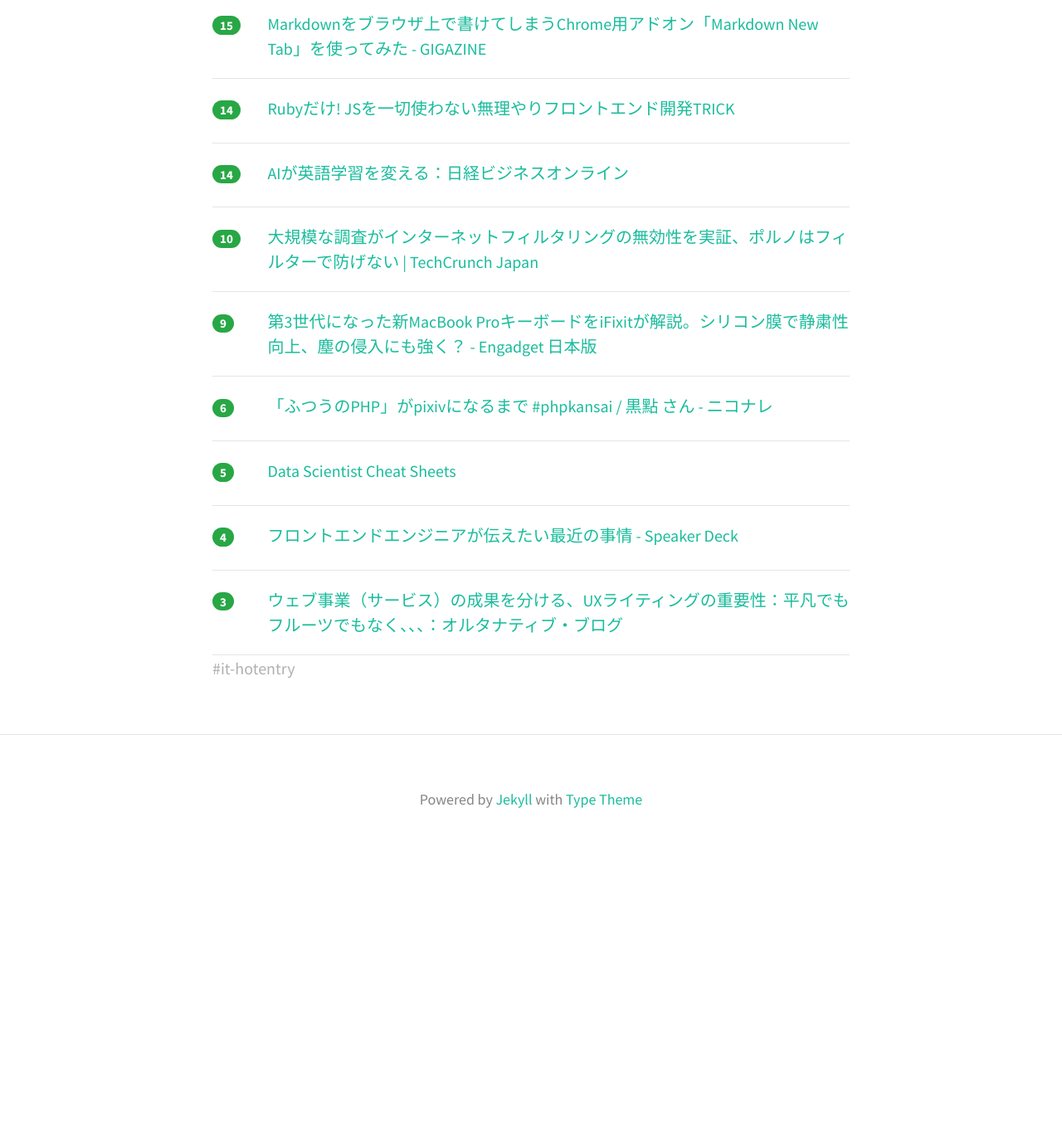
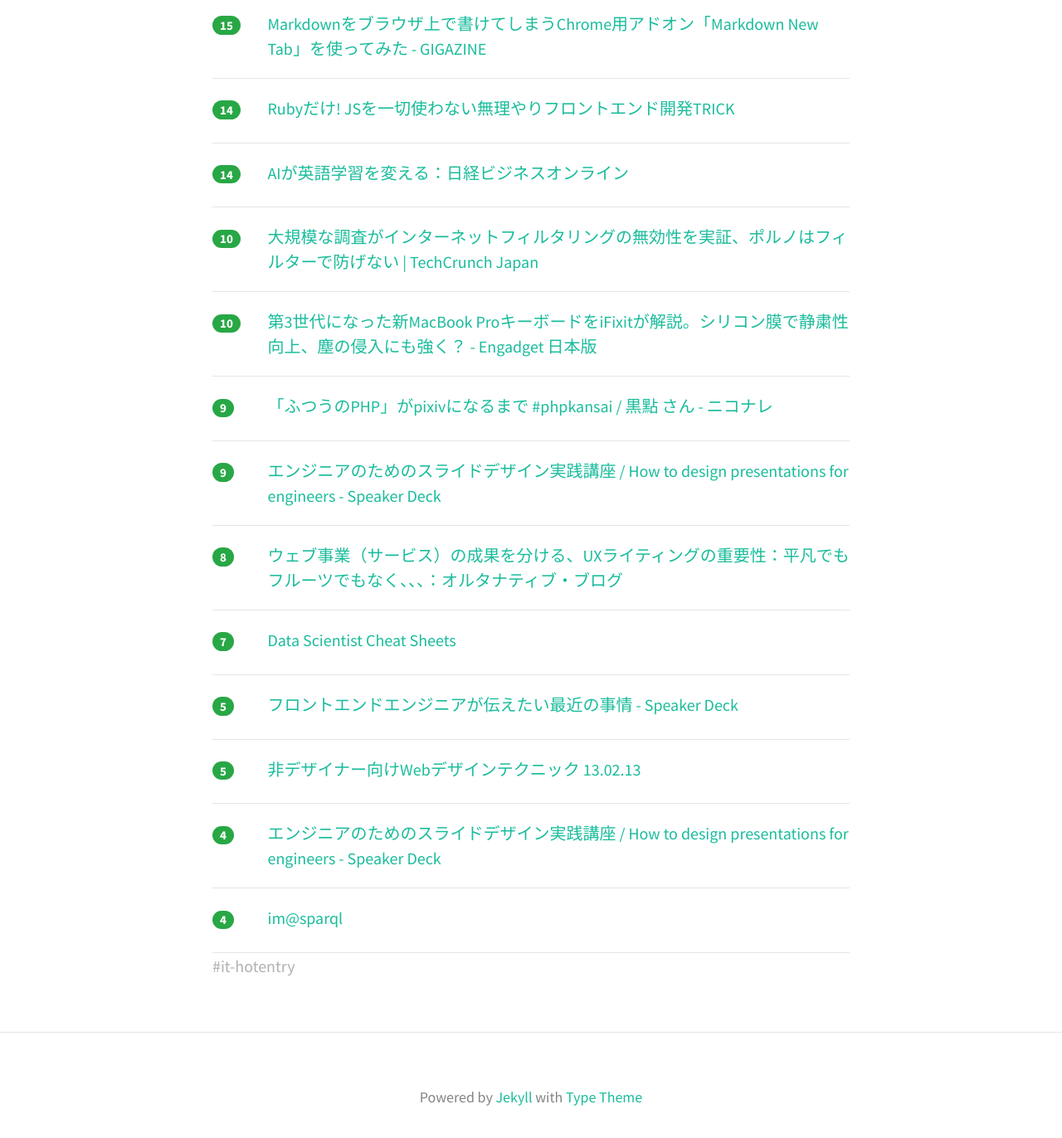
Before and after one commit to yatta47/hatena-matome-site, a Jekyll site: the page built from _posts/2018-07-15-hatena.md, in a window 1280 px wide and 1400 px high, scrolled down 381 px. Shown: the top 1372 px of the window at 83% size. Built offline with Jekyll 4.4.1, drawn with Linux system fonts in a browser that asks for light colours; nearby versions of some CDN libraries; before the commit the page ends 1422 px from its top, so only the background shows below that.

Commit message:
Updated 2018-07-15

```diff
--- a/_posts/2018-07-15-hatena.md
+++ b/_posts/2018-07-15-hatena.md
@@ -1,10 +1,10 @@
 ---
 layout: post
 title:  "2018-07-15 はてぶIT"
-date:   2018-07-15 05:01:19
+date:   2018-07-15 06:01:28
 tags: [it-hotentry]
 ---
-9 件のデータあり
+13 件のデータあり
 
 <hr><div class="row">
 <div class="col-1"><span class="badge badge-pill badge-success h2">15</span></div>
@@ -27,27 +27,47 @@ tags: [it-hotentry]
 </div>
 <hr>
 <div class="row">
-<div class="col-1"><span class="badge badge-pill badge-success h2">9</span></div>
+<div class="col-1"><span class="badge badge-pill badge-success h2">10</span></div>
 <div class="col-11"><a href='https://japanese.engadget.com/2018/07/14/3-macbook-pro-ifixit/' target='_blank'>第3世代になった新MacBook ProキーボードをiFixitが解説。シリコン膜で静粛性向上、塵の侵入にも強く？ - Engadget 日本版</a></div>
 </div>
 <hr>
 <div class="row">
-<div class="col-1"><span class="badge badge-pill badge-success h2">6</span></div>
+<div class="col-1"><span class="badge badge-pill badge-success h2">9</span></div>
 <div class="col-11"><a href='https://niconare.nicovideo.jp/watch/kn3225' target='_blank'>「ふつうのPHP」がpixivになるまで #phpkansai / 黒點 さん - ニコナレ</a></div>
 </div>
 <hr>
 <div class="row">
-<div class="col-1"><span class="badge badge-pill badge-success h2">5</span></div>
+<div class="col-1"><span class="badge badge-pill badge-success h2">9</span></div>
+<div class="col-11"><a href='https://speakerdeck.com/ken_c_lo/how-to-design-presentations-for-engineers?slide=21' target='_blank'>エンジニアのためのスライドデザイン実践講座 / How to design presentations for engineers - Speaker Deck</a></div>
+</div>
+<hr>
+<div class="row">
+<div class="col-1"><span class="badge badge-pill badge-success h2">8</span></div>
+<div class="col-11"><a href='http://blogs.itmedia.co.jp/yasusasaki/2018/07/all-turtles.html' target='_blank'>ウェブ事業（サービス）の成果を分ける、UXライティングの重要性：平凡でもフルーツでもなく、、、：オルタナティブ・ブログ</a></div>
+</div>
+<hr>
+<div class="row">
+<div class="col-1"><span class="badge badge-pill badge-success h2">7</span></div>
 <div class="col-11"><a href='https://qiita.com/akatsukaha/items/8205d731d40bf694ce9c' target='_blank'>Data Scientist Cheat Sheets</a></div>
 </div>
 <hr>
 <div class="row">
-<div class="col-1"><span class="badge badge-pill badge-success h2">4</span></div>
+<div class="col-1"><span class="badge badge-pill badge-success h2">5</span></div>
 <div class="col-11"><a href='https://ift.tt/2JnWrOG' target='_blank'>フロントエンドエンジニアが伝えたい最近の事情 - Speaker Deck</a></div>
 </div>
 <hr>
 <div class="row">
-<div class="col-1"><span class="badge badge-pill badge-success h2">3</span></div>
-<div class="col-11"><a href='http://blogs.itmedia.co.jp/yasusasaki/2018/07/all-turtles.html' target='_blank'>ウェブ事業（サービス）の成果を分ける、UXライティングの重要性：平凡でもフルーツでもなく、、、：オルタナティブ・ブログ</a></div>
+<div class="col-1"><span class="badge badge-pill badge-success h2">5</span></div>
+<div class="col-11"><a href='https://www.slideshare.net/keitakawamoto/web-130213' target='_blank'>非デザイナー向けWebデザインテクニック 13.02.13</a></div>
 </div>
 <hr>
+<div class="row">
+<div class="col-1"><span class="badge badge-pill badge-success h2">4</span></div>
+<div class="col-11"><a href='https://speakerdeck.com/ken_c_lo/how-to-design-presentations-for-engineers?slide=22' target='_blank'>エンジニアのためのスライドデザイン実践講座 / How to design presentations for engineers - Speaker Deck</a></div>
+</div>
+<hr>
+<div class="row">
+<div class="col-1"><span class="badge badge-pill badge-success h2">4</span></div>
+<div class="col-11"><a href='https://sparql.crssnky.xyz/imas/' target='_blank'>im@sparql</a></div>
+</div>
+<hr>
```
